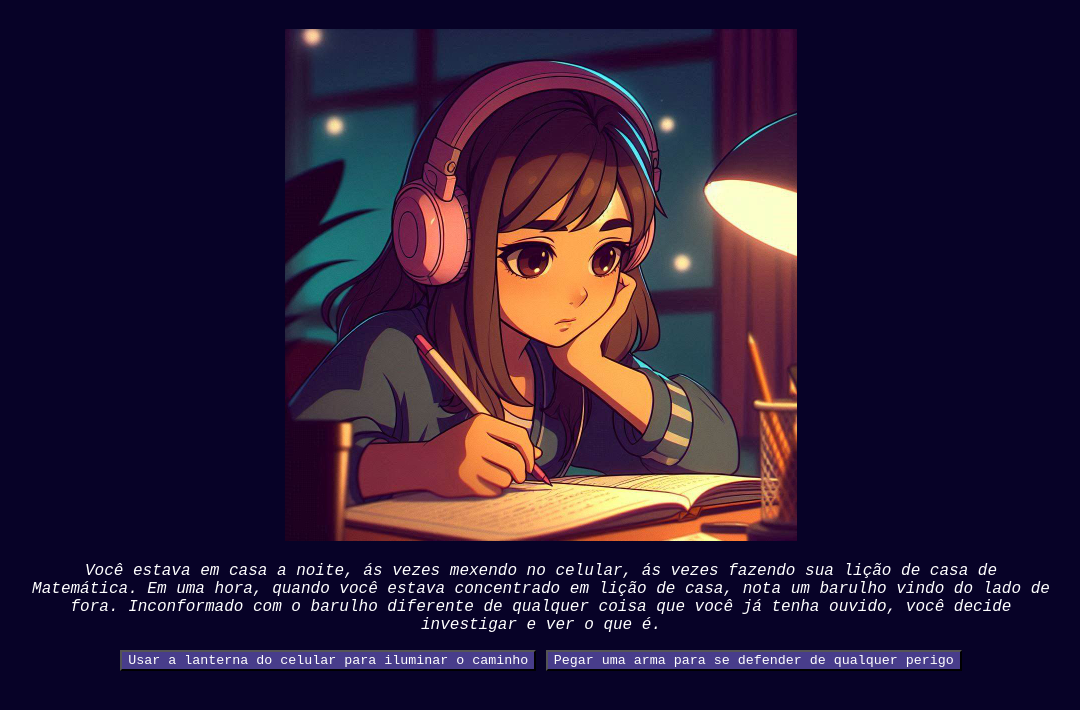
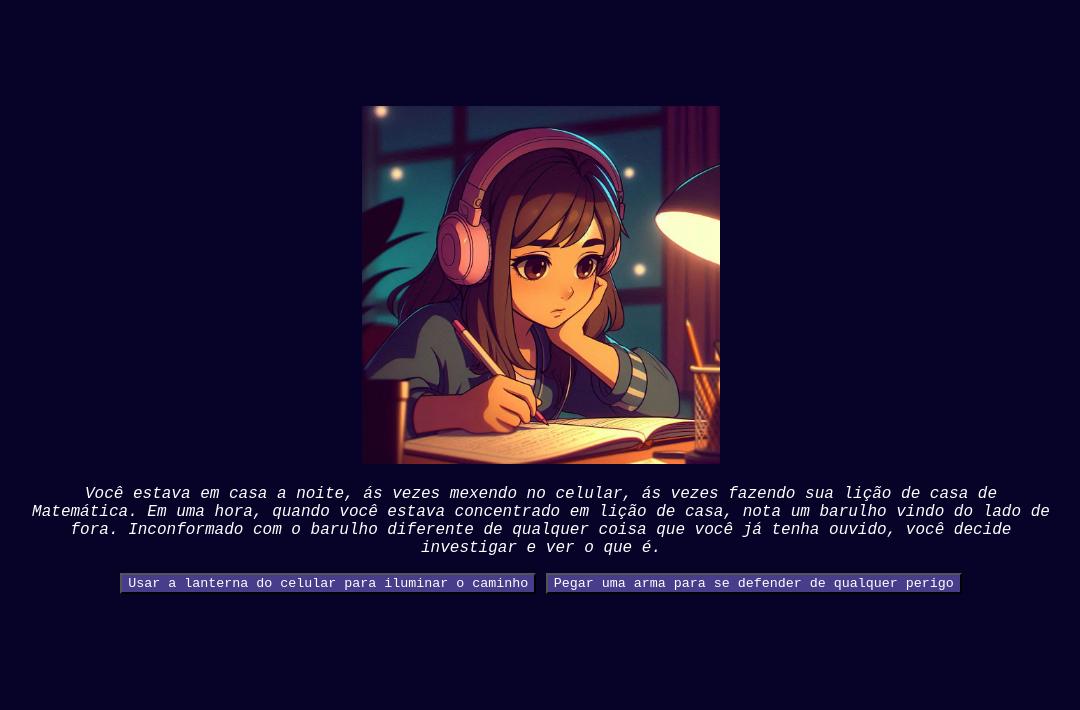
Before and after one commit to NomeLegal01/MEDO-DO-DESCONHECIDO, a plain HTML site: page index.html in a window 1280 px wide. Shown: the whole page, without its empty margins (99-1179 px from the left). Drawn offline with Linux system fonts and the light colour scheme.

Commit message:
PROJETO FINAL

```diff
--- a/style.css
+++ b/style.css
@@ -31,5 +31,5 @@ main {
 }
 
 img{
-    max-width: 50%;
+    max-width: 35%;
 }
```
